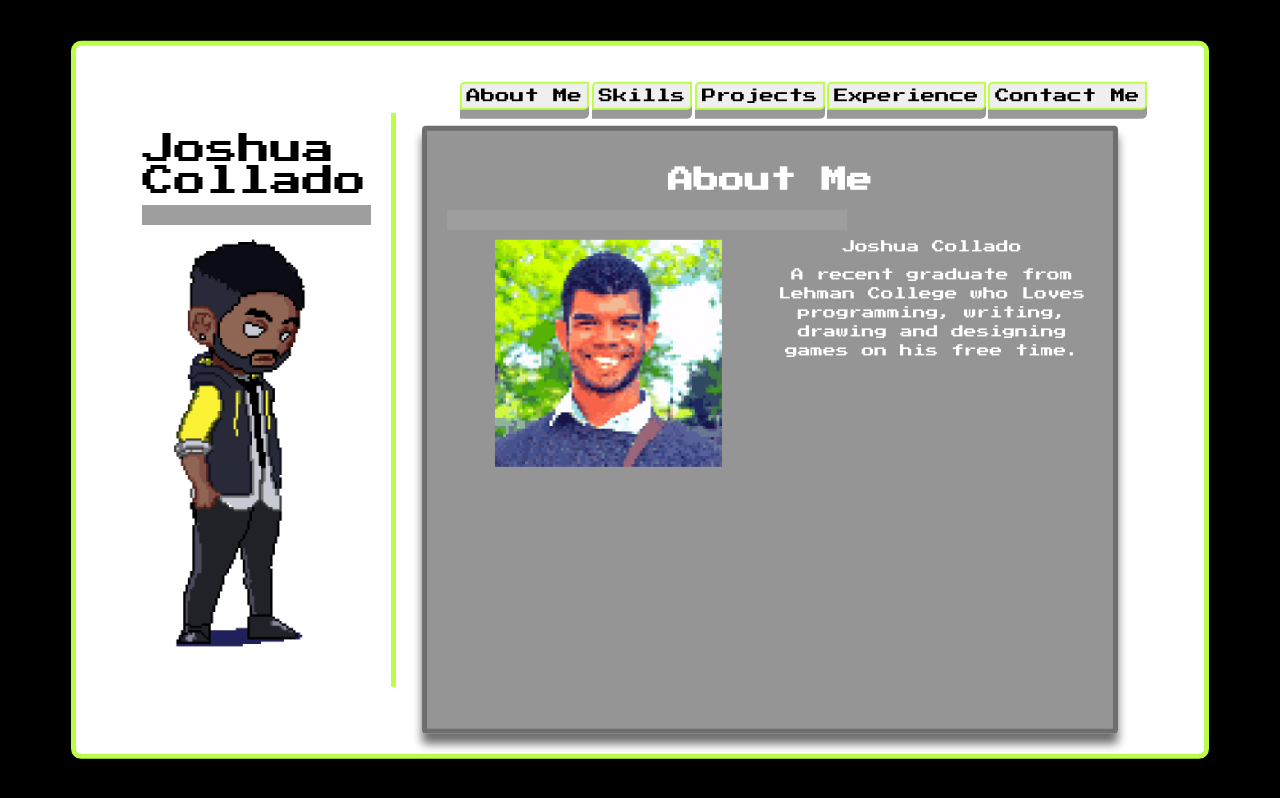
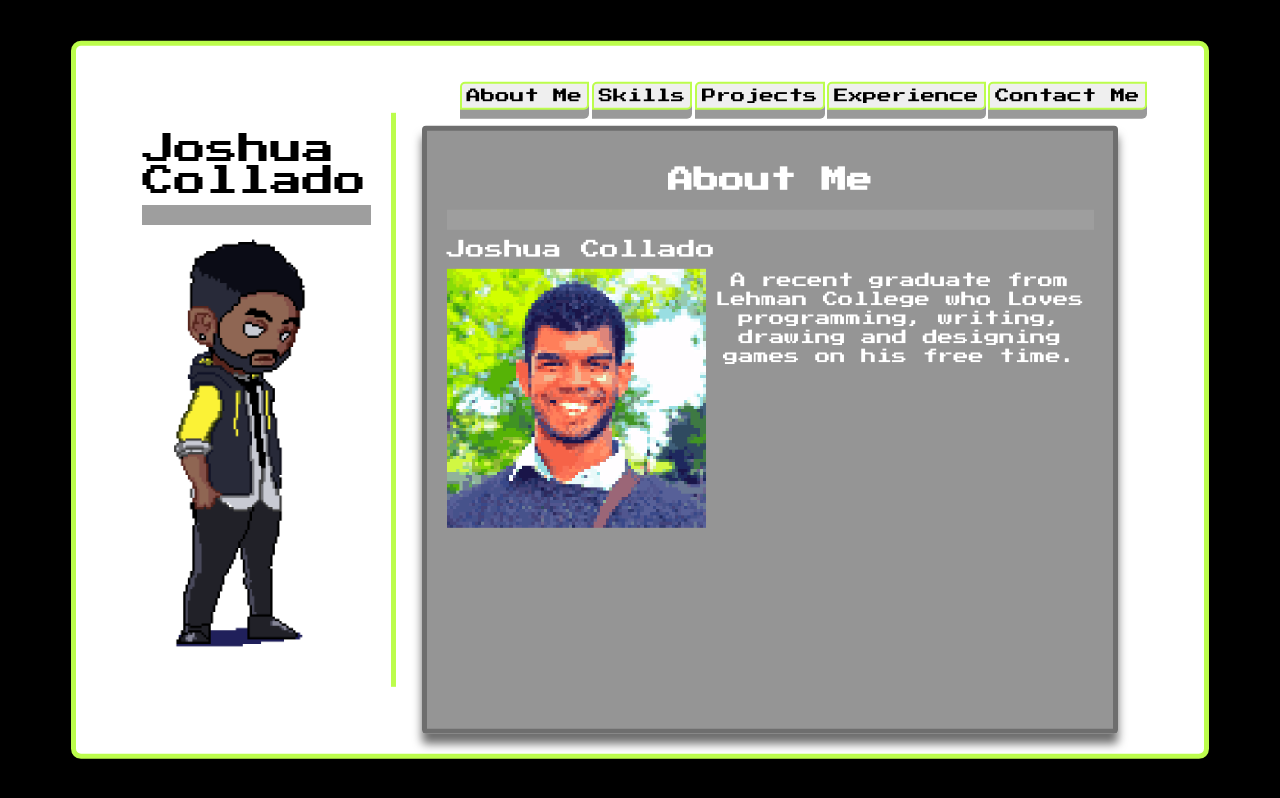
Before and after one commit to jocoso/portfolio-websitev.2, a React (Create React App) app: page / in a window 1280 px wide. Built offline with nearby package versions, Linux system fonts and the light colour scheme; grey boxes are pictures that could not be loaded.

Commit message:
Organized css into categories

```diff
--- a/src/App.css
+++ b/src/App.css
@@ -9,8 +9,9 @@ body{
 .classy-line {
   border: 0;
   height: 20px;
+  width: 100%;
   background-image: url('https://www.formget.com/wp-content/webp-express/webp-images/doc-root/wp-content/uploads/2014/12/type_9.png.webp');
-  background-repeat: no-repeat;
+  background-repeat: repeat-x;
   text-align: center;
 }
 
@@ -142,46 +143,36 @@ body{
 .wrapper {
   display: block;
   width: 100%;
-  height: 100%;
+  min-height: fit-content;
   text-align: center;
-  background-color: red;
 }
 
+.wrapper > .title {
+  font-size: 1.5vw !important;
+  padding-bottom: 10px;
+  display: block;
+  text-align: left;
+}
+
+
 .wrapper .left {
-  width: 50%;
+  width: 40%;
   float: left;
-}
-.wrapper .right {
-  width: 50%;
-  height: 100%;
-  float: right;
-  vertical-align: middle;
 }
 
 .wrapper .left img {
   display: block;
-  margin-left: auto;
-  margin-right: auto;
-  margin-bottom: 1.5vw;
-  width: 70%;
+  width: 100%;
+  margin-right: 0%;
 }
 
-.wrapper .right img {
-  width: 50%;
-  display: block;
-  margin-bottom: 1.5vw;
-}
-
-.wrapper .right .titl {
-  font-size: 1vw;
-  padding-bottom: 10px;
-  display: block;
+.wrapper .right {
+  min-height: 30vw;
 }
 
 .wrapper .right .info {
-  font-size: 1vw;
-  margin: 1vw 0 1vw 0;
-  vertical-align: middle;
+  font-size: 1.2vw;
+  vertical-align: left;
 }
 
 
--- a/src/components/displayers/aboutMeDisplayer.js
+++ b/src/components/displayers/aboutMeDisplayer.js
@@ -9,11 +9,11 @@ export default function AboutMeDisplayer(props) {
             <hr className="classy-line" />
             <div>
                 <div className="wrapper">
+                    <span className="title">Joshua Collado</span>
                     <div className="left">
                         <img src={pixelPortrait} />
                     </div>
                     <div className="right">
-                        <span className="titl">Joshua Collado</span>
                         <span className="info">A recent graduate from Lehman College who Loves programming,
                 writing, drawing and designing games on his free time.</span>
                     </div>
```
